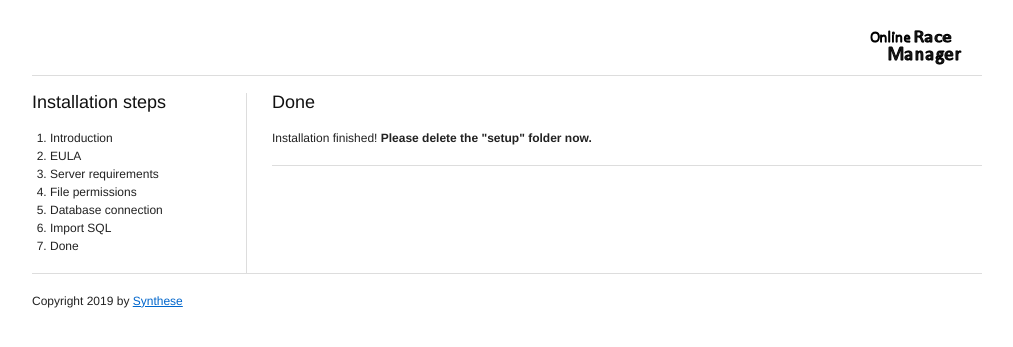
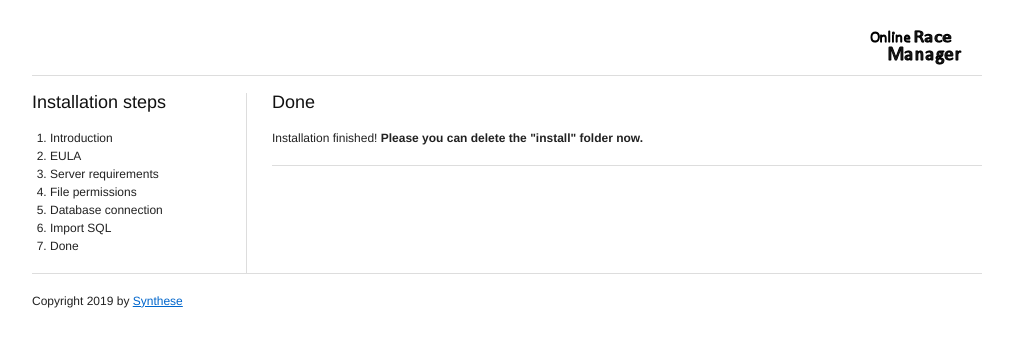
Before and after one commit to Synthese/E-Race-Manager, a PHP site: template install/templates/done.php in a window 1280 px wide. Shown: the top 347 px of the page, without its empty margins (133-1146 px from the left). Run offline with PHP 8.4, Linux system fonts and the light colour scheme; the template is opened without the code that fills it, so the values that code supplies are empty.

```diff
--- a/install/templates/done.php
+++ b/install/templates/done.php
@@ -1,6 +1,6 @@
 <h3>Done</h3>
 
-<p>Installation finished! <b>Please delete the "setup" folder now.</b></p>
+<p>Installation finished! <b>Please you can delete the "install" folder now.</b></p>
 
 <hr>
 <?php echo $furtherInstructions; ?>
--- a/install/templates/footer.php
+++ b/install/templates/footer.php
@@ -2,12 +2,12 @@
 		<hr>
 
 	  	<div class="span-24">
-			Copyright 2019 by <a href="https://www.github.com">Synthese</a>
+			Copyright 2019 by <a href="https://github.com/Synthese">Synthese</a>
 		</div>
 	</div>
 
 	<!-- Piwik -->
-	<script type="text/javascript">
+
 
 	<!-- End Piwik Tag -->
 
```
Also changed, not shown: install/tmp/index.php (added).
